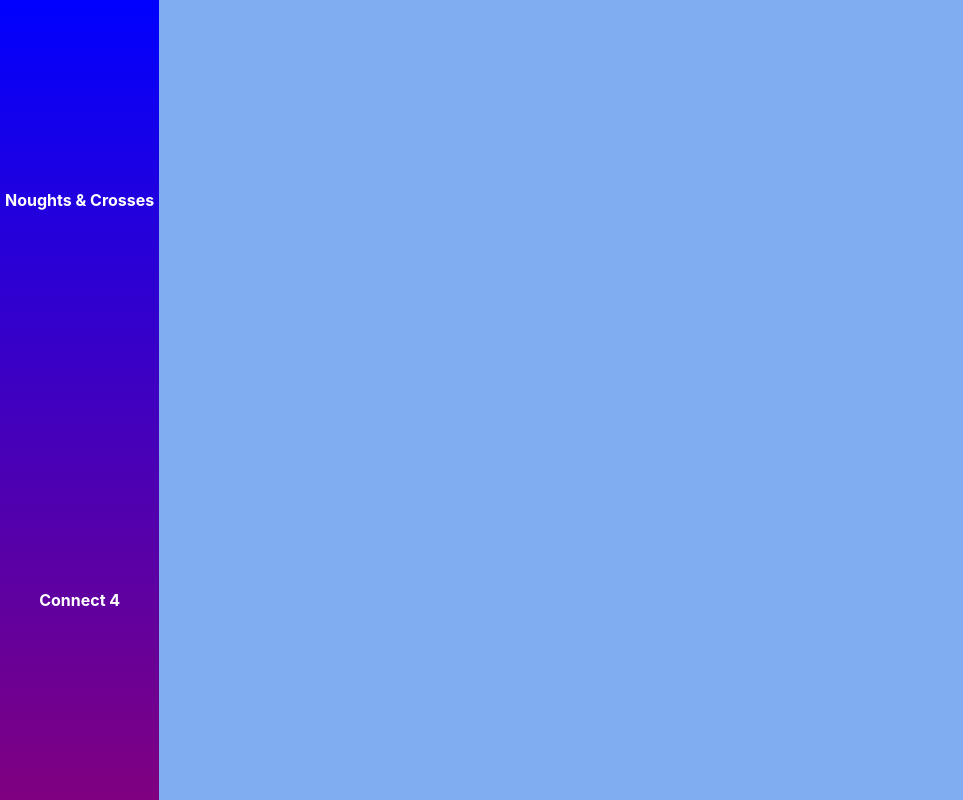
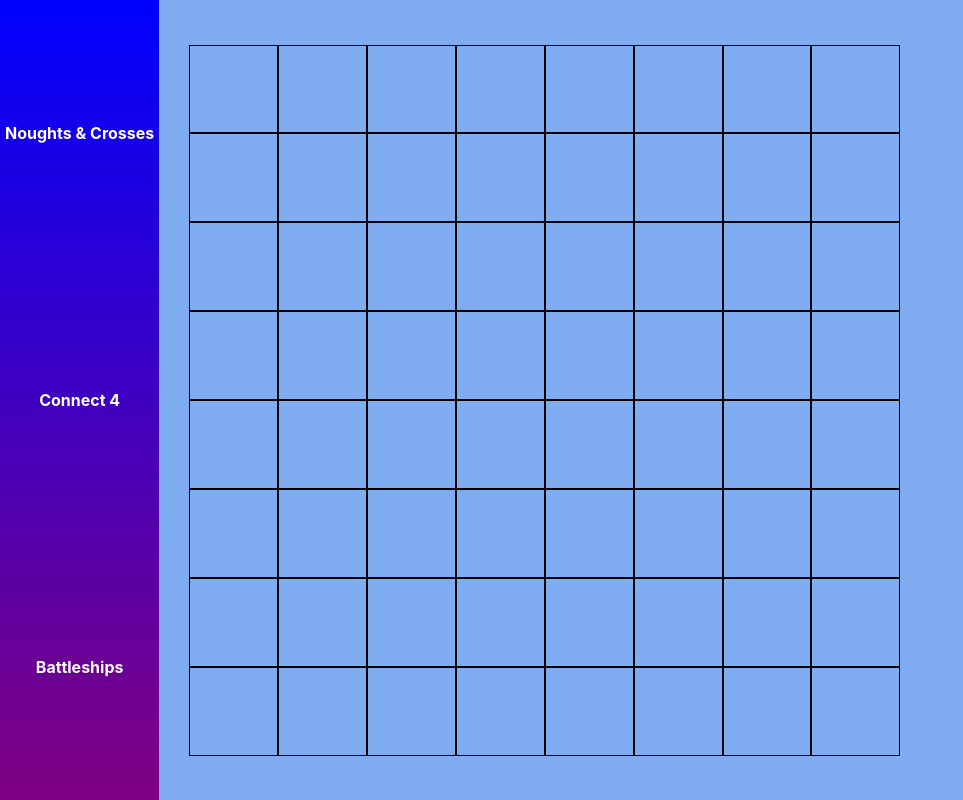
Before and after one commit to KateHoward10/noughts-and-crosses, a React (Create React App) app: page /battleships in a window 1280 px wide. Shown: the whole page, without its empty margins (0-963 px from the left). Built offline with nearby package versions, Linux system fonts and the light colour scheme.

Commit message:
Set up Sea for Battleships

```diff
--- a/src/App.css
+++ b/src/App.css
@@ -142,6 +142,15 @@ line {
   flex-direction: row;
 }
 
+/*Battleships*/
+.sea {
+  display: grid;
+}
+
+.tile {
+  border: 1px solid black;
+}
+
 @media screen and (max-width: 800px) {
   .App {
     flex-direction: column;
--- a/src/App.js
+++ b/src/App.js
@@ -4,14 +4,16 @@ import './App.css';
 import Nav from './components/Nav';
 import Grid from './components/Grid';
 import Board from './components/Board';
+import Sea from './components/Sea';
 
 function App() {
   return (
     <div className="App">
       <Nav />
       <Switch>
-        <Route exact path="/" component={Grid} />
+        <Route exact path="/noughts&crosses" component={Grid} />
         <Route exact path="/connect4" component={Board} />
+        <Route exact path="/battleships" component={Sea} />
       </Switch>
     </div>
   );
--- a/src/components/Nav.js
+++ b/src/components/Nav.js
@@ -5,11 +5,14 @@ class Nav extends Component {
   render() {
     return (
       <nav>
-        <NavLink to="/" className="nav-link">
+        <NavLink to="/noughts&crosses" className="nav-link">
           Noughts & Crosses
         </NavLink>
         <NavLink to="/connect4" className="nav-link">
           Connect 4
+        </NavLink>
+        <NavLink to="/battleships" className="nav-link">
+          Battleships
         </NavLink>
       </nav>
     );
--- /dev/null
+++ b/src/components/Sea.js
@@ -0,0 +1,27 @@
+import React, { useState } from 'react';
+import Tile from './Tile';
+
+function Sea() {
+  const tileSideLength = Math.min(window.innerWidth, window.innerHeight) / 9;
+
+  return (
+    <div className="console">
+      <div className="game">
+        <div
+          className="sea"
+          style={{
+            gridTemplateColumns: `repeat(8, ${tileSideLength}px)`,
+            gridTemplateRows: `repeat(8, ${tileSideLength}px)`
+          }}
+        >
+          {Array.from(Array(64).keys()).map(key => (
+            <Tile index={key} />
+          ))}
+        </div>
+      </div>
+      <div className="controls"></div>
+    </div>
+  );
+}
+
+export default Sea;
--- /dev/null
+++ b/src/components/Tile.js
@@ -0,0 +1,5 @@
+import React from 'react';
+
+const Tile = () => <div className="tile"></div>;
+
+export default Tile;
```
